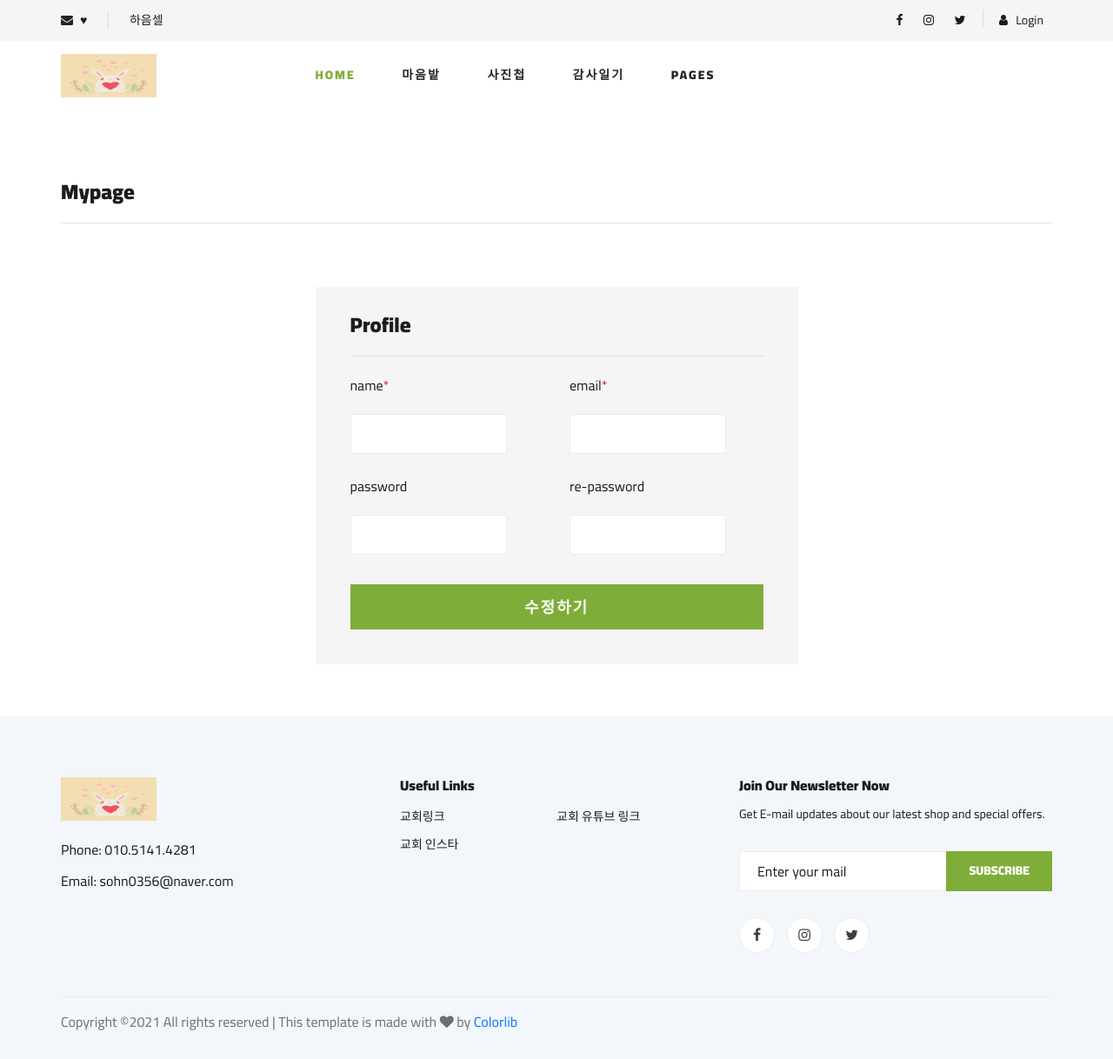
After one commit to sohn0356-git/HaEum, a Django app: template templates/mypage.html in a window 1280 px wide. The commit adds this page. Shown: the whole page at 87% size. Run offline with Django 3.2, Linux system fonts and the light colour scheme; the template is opened without the code that fills it, so the values that code supplies are empty; some libraries are stand-ins or nearby versions.

Commit message:
Upload mypage

```diff
--- a/templates/base.html
+++ b/templates/base.html
@@ -59,7 +59,7 @@
                             </div>
                             {% if request.session.user %}
                                 <div class="header__top__right__auth">
-                                    <a href="{% url 'user:login' %}"><i class="fa fa-user"></i> MyPage </a>
+                                    <a href="{% url 'user:mypage' %}"><i class="fa fa-user"></i> MyPage </a>
                                 </div>
                                 <div class="header__top__right__auth">
                                     <a href="{% url 'user:logout' %}"> <i class="fa fa-sign-out"></i>logout</a>
--- /dev/null
+++ b/templates/mypage.html
@@ -0,0 +1,71 @@
+{% extends "base.html" %}
+
+{% block header %}
+<script src="https://code.jquery.com/jquery-1.9.1.min.js"></script>
+<script>
+    $(document).ready(function(){
+        var error = '{{ error }}';
+        if (error){
+            alert(error);
+        }
+    });
+</script>
+{% endblock %}
+
+{% block contents %}
+    <!-- Checkout Section Begin -->
+    <section class="checkout spad">
+        <div class="container">
+            <div class="checkout__form">
+                <h4>Mypage</h4>
+                <form method="POST">
+                    {% csrf_token %}
+                    <br/><br/>
+                    <div class="row">
+                        <div class="col-lg-3 com-md-3"></div>
+                        <div class="col-lg-6 col-md-6">
+                            <div class="checkout__order">
+                                <h4>Profile</h4>
+                                    <div class="row">
+                                        <div class="col-lg-5">
+                                            <div class="checkout__input">
+                                                <p>name<span>*</span></p>
+                                                <input type="text" name="name" value="{{ user.0.name }}">
+                                            </div>
+                                        </div>
+                                        <div class="col-lg-1"></div>
+                                        <div class="col-lg-5">
+                                            <div class="checkout__input">
+                                                <p>email<span>*</span></p>
+                                                <input type="email" name="email" value="{{ user.0.email }}">
+                                            </div>
+                                        </div>
+                                    </div>
+                                    <div class="row">
+                                        <div class="col-lg-5">
+                                            <div class="checkout__input">
+                                                <p>password</p>
+                                                <input type="password" name="password">
+                                            </div>
+                                        </div>
+                                        <div class="col-lg-1"></div>
+                                        <div class="col-lg-5">
+                                            <div class="checkout__input">
+                                                <p>re-password</p>
+                                                <input type="password" name="re-password">
+                                            </div>
+                                        </div>
+                                    </div>
+
+                                <button type="submit" class="site-btn">수정하기</button>
+                            </div>
+                        </div>
+                        <div class="col-lg-3 com-md-3"></div>
+                    </div>
+                </form>
+            </div>
+        </div>
+    </section>
+    <!-- Checkout Section End -->
+
+{% endblock %}
--- a/user/urls.py
+++ b/user/urls.py
@@ -24,4 +24,5 @@ urlpatterns = [
     url(r'^$', index, name='index'),
     url(r'^login/$', login, name='login'),
     url(r'^logout/$', logout, name='logout'),
+    url(r'^mypage/$', mypage, name='mypage'),
 ]
```
Also changed, not shown: user/views.py (+7 -0 lines).
